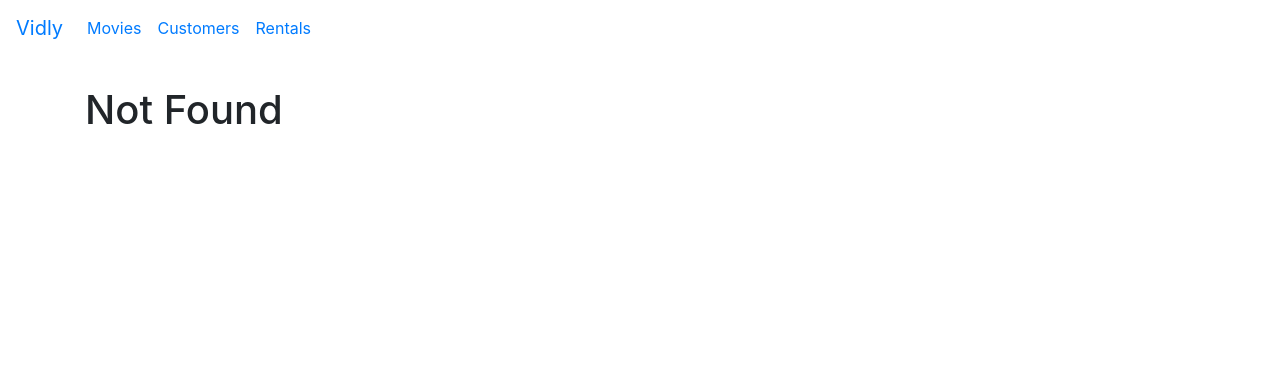
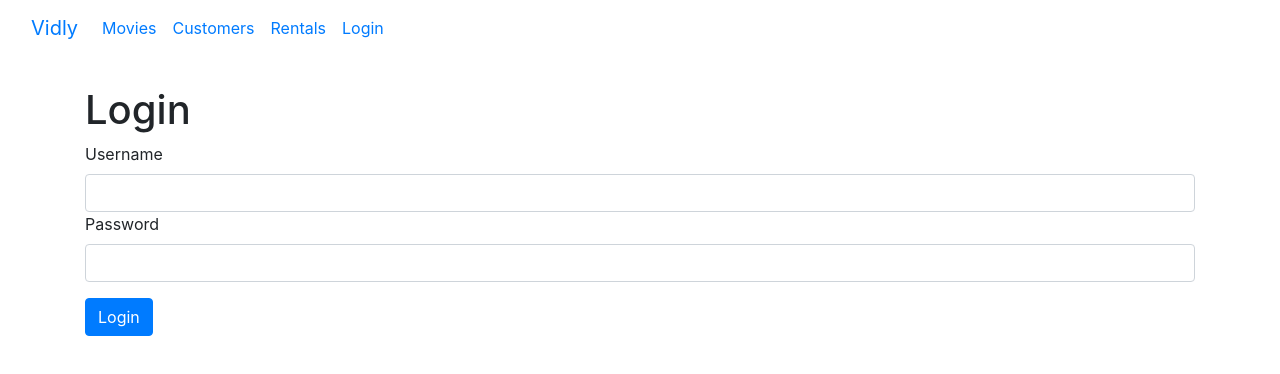
Before and after one commit to Jamal-SaadEddin/Vidly, a React (Create React App) app: page /login in a window 1280 px wide. Before the commit this address led to /not-found. Shown: the top 374 px of the page. Built offline with nearby package versions, Linux system fonts and the light colour scheme.

Commit message:
2- Building a Bootstrap Form

```diff
--- a/src/App.js
+++ b/src/App.js
@@ -7,6 +7,7 @@
 import NavBar from "./components/navBar";
 import "./App.css";
 import MovieForm from "./components/movieForm";
+import LoginForm from "./components/loginForm";
 
 function App() {
   return (
@@ -15,6 +16,7 @@
       <main className="container">
         <Switch>
           <Route path="/movies/:id" component={MovieForm}></Route>
+          <Route path="/login" component={LoginForm}></Route>
           <Route path="/movies" component={Movies}></Route>
           <Route path="/customers" component={Customers}></Route>
           <Route path="/rentals" component={Rentals}></Route>
--- /dev/null
+++ b/src/components/loginForm.jsx
@@ -0,0 +1,22 @@
+import React, { Component } from "react";
+
+class LoginForm extends Component {
+  render() {
+    return (
+      <div>
+        <h1>Login</h1>
+        <form action="">
+          <div className="form-group">
+            <label htmlFor="username">Username</label>
+            <input id="username" type="text" className="form-control" />
+            <label htmlFor="password">Password</label>
+            <input id="password" type="text" className="form-control" />
+          </div>
+          <button className="btn btn-primary">Login</button>
+        </form>
+      </div>
+    );
+  }
+}
+
+export default LoginForm;
--- a/src/components/navBar.jsx
+++ b/src/components/navBar.jsx
@@ -4,6 +4,7 @@
 const NavBar = () => {
   return (
     <nav className="navbar navbar-expand-lg bg-body-tertiary">
+      <div className="container-fluid">
         <Link className="navbar-brand" to="/">
           Vidly
         </Link>
@@ -18,17 +19,29 @@
         >
           <span className="navbar-toggler-icon"></span>
         </button>
-      <div className="collapse navbar-collapse">
-        <div className="navbar-nav">
-          <NavLink className="nav-item nav-link" to="/movies">
+        <div className="collapse navbar-collapse" id="navbarNav">
+          <ul className="navbar-nav">
+            <li className="nav-item">
+              <NavLink className="nav-link" aria-current="page" to="/movies">
                 Movies
               </NavLink>
-          <NavLink className="nav-item nav-link" to="/customers">
+            </li>
+            <li className="nav-item">
+              <NavLink className="nav-link" to="/customers">
                 Customers
               </NavLink>
-          <NavLink className="nav-item nav-link" to="/rentals">
+            </li>
+            <li className="nav-item">
+              <NavLink className="nav-link" to="/rentals">
                 Rentals
               </NavLink>
+            </li>
+            <li className="nav-item">
+              <NavLink className="nav-link" to="/login">
+                Login
+              </NavLink>
+            </li>
+          </ul>
         </div>
       </div>
     </nav>
```
Lines whose indentation alone changed are shown as unchanged.
